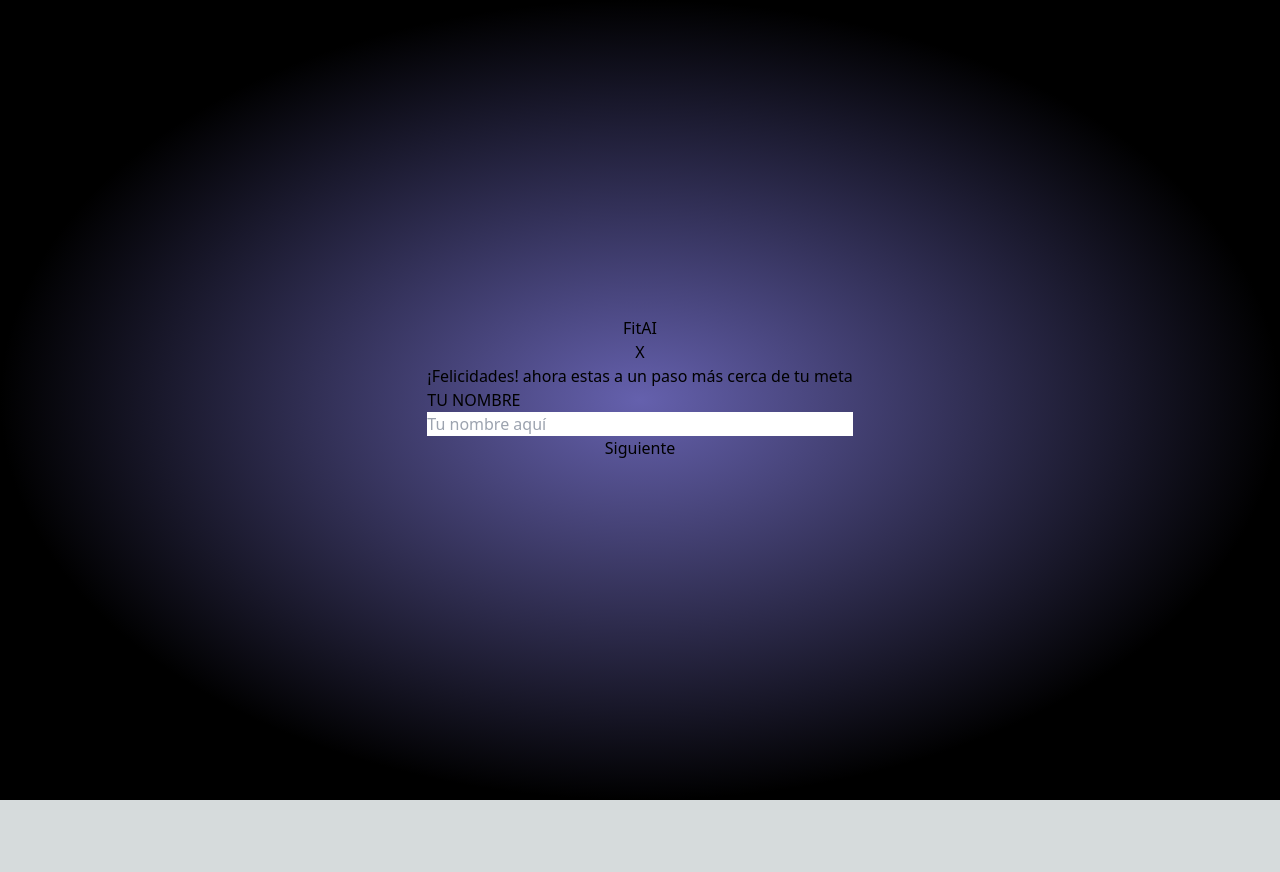
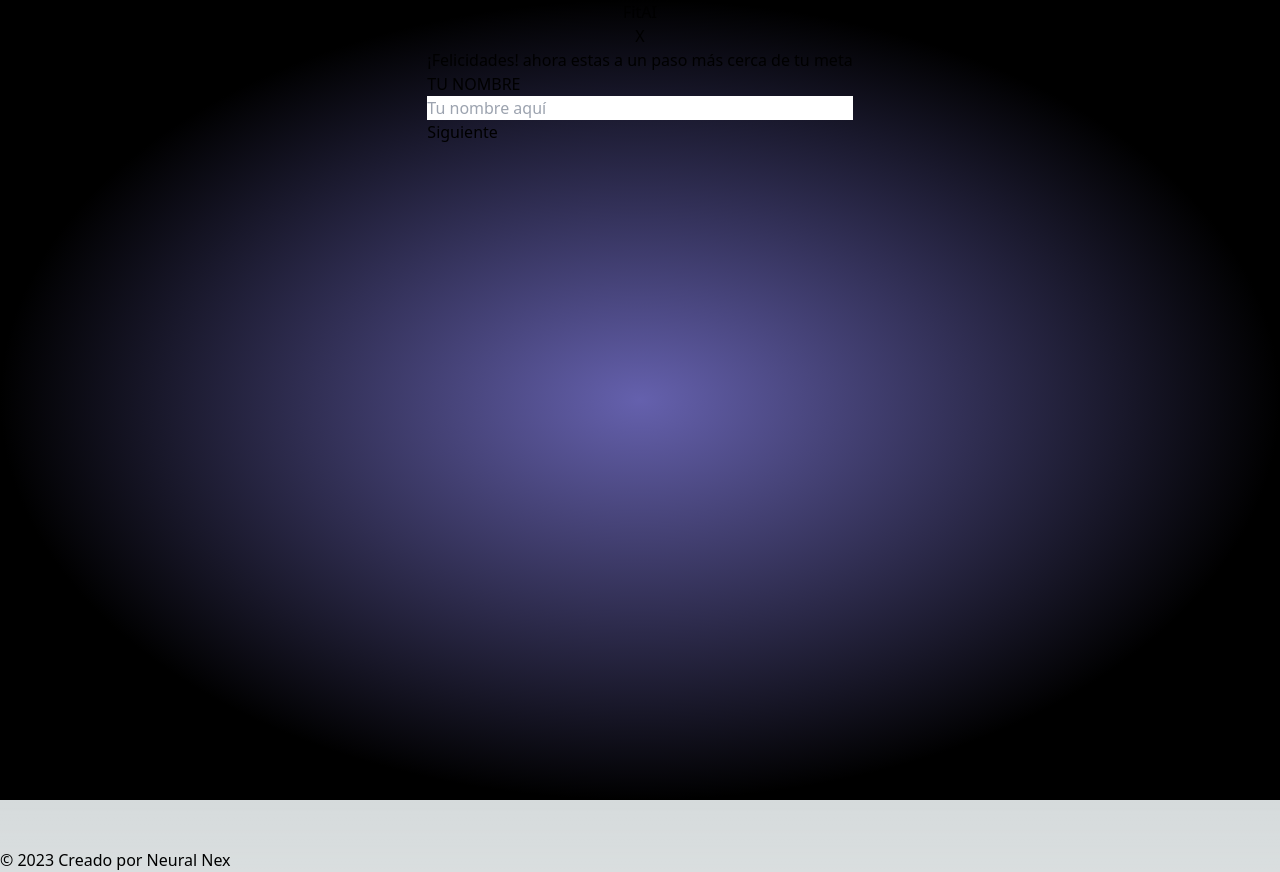
Before and after one commit to Davidc480/Fit.AI, a Next.js app in the folder client/: page /form in a window 1280 px wide. Before the commit the page ends 800 px from the top, so only its background shows below. Built offline with nearby package versions, Linux system fonts and the light colour scheme; no server answers.

Commit message:
pagina 2

```diff
--- a/client/src/Components/ButtonFormIa/ButtonFormIa.jsx
+++ b/client/src/Components/ButtonFormIa/ButtonFormIa.jsx
@@ -10,10 +10,10 @@ const ButtonFormIa = ()=>{
   const nextPage = () => dispatch(setCurrentPage(currentPage + 1));
   const prevPage = () => dispatch(setCurrentPage(currentPage - 1));
     return(
-        <div>
-            <div>
+        <div class="flex flex-col justify-center mt-auto">
+            <div class="">
                 {currentPage != 9 &&
-                    <button class="mt-20 w-40 h-10 xl:w-72 xl:h-14 xl:text-3xl shrink-0 rounded-[2rem]  bg-darkGreen transform hover:scale-110  hover:text-darkRose duration-700" onClick={nextPage}>Siguiente</button>
+                    <button class=" w-40 h-10 xl:w-72 xl:h-14 xl:text-3xl shrink-0 rounded-[2rem]  bg-darkGreen transform hover:scale-110  hover:text-darkRose duration-700" onClick={nextPage}>Siguiente</button>
                 }
             </div>
             <div>
--- a/client/src/Components/FormIa/Page_1.jsx
+++ b/client/src/Components/FormIa/Page_1.jsx
@@ -5,7 +5,7 @@ import ButtonFormIa from "../ButtonFormIa/ButtonFormIa"
 
 const PageOne = () =>{
     return (
-        <div class="flex flex-col p-5">
+        <div class="flex flex-col h-screen p-5">
         <div class="text-center text-white font-inter text-2xl xl:text-4xl 2xl:text-6xl not-italic font-bold leading-normal mt-24">
                     <p>¡Felicidades! ahora estas a un <span class="text-darkRose">paso</span> más cerca de tu <span class="text-darkRose">meta</span></p>
                 </div>
@@ -19,7 +19,7 @@ const PageOne = () =>{
                         </div>
                     </form>
                 </div>
-                <div class="flex justify-center">
+                <div >
                     <ButtonFormIa />
                 </div>
         </div>
--- a/client/src/Components/FormIa/Page_2.jsx
+++ b/client/src/Components/FormIa/Page_2.jsx
@@ -2,7 +2,7 @@ import ButtonFormIa from "../ButtonFormIa/ButtonFormIa";
 
 const PageTwo = ()=>{
     return(
-        <div>
+        <div class="flex flex-col p-5">
             <div>
                 <h1>Página 2</h1>
             </div>
```
